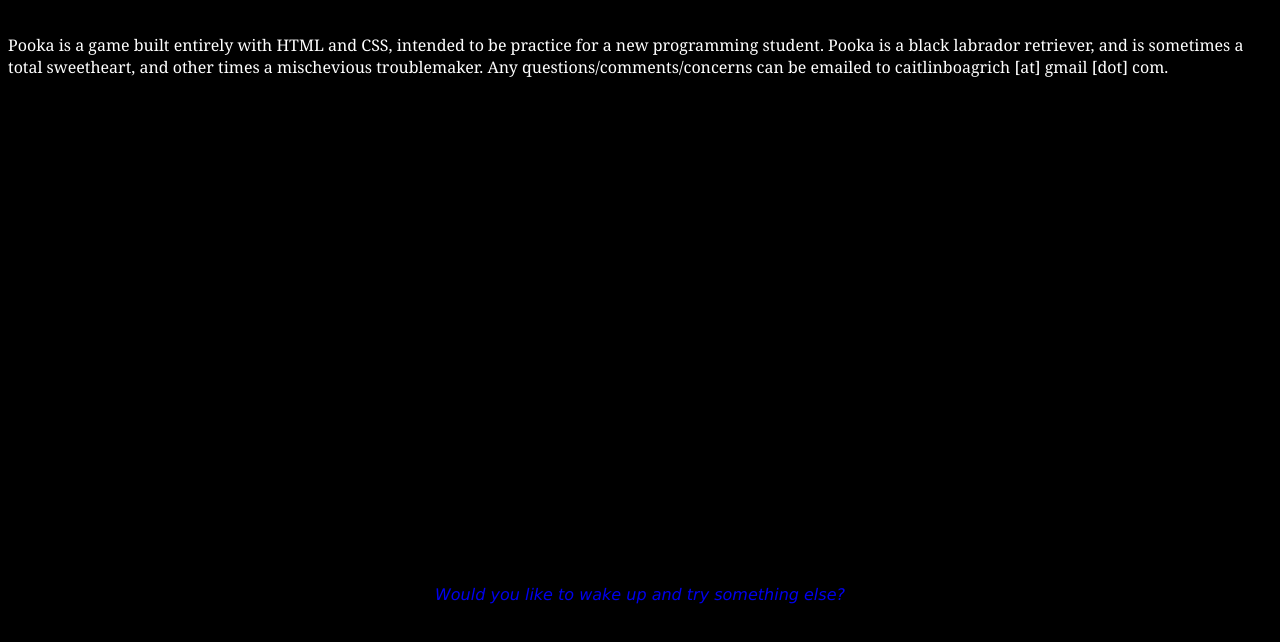
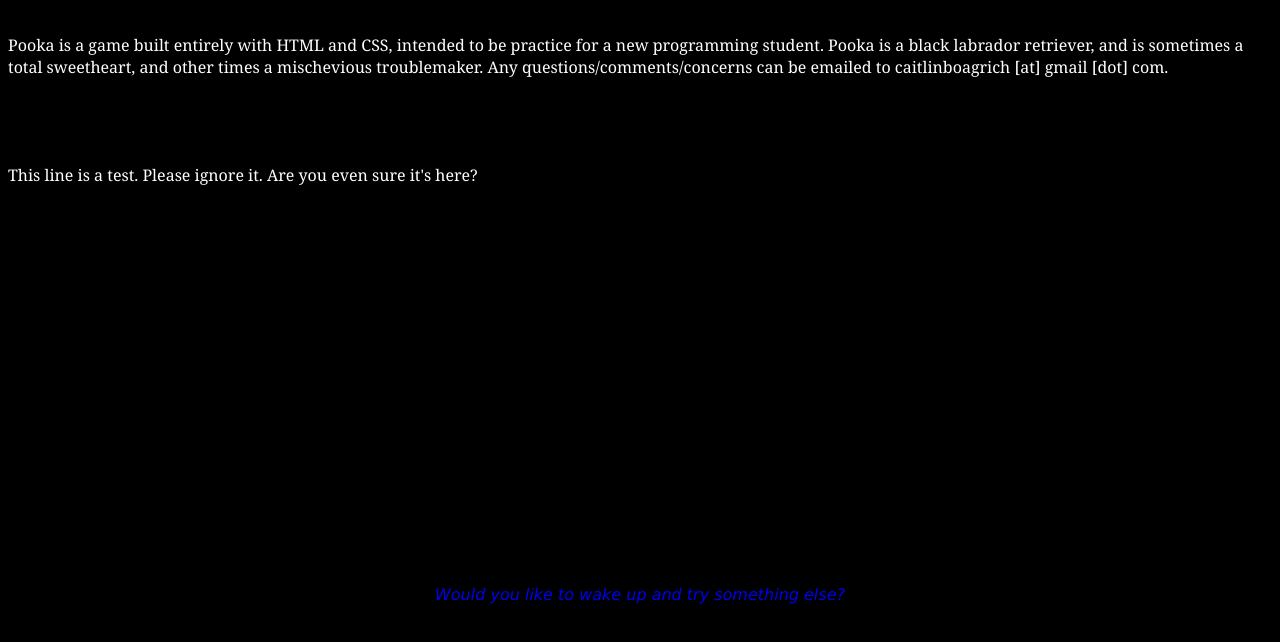
Before and after one commit to caitlin-rich/pookathegame, a plain HTML site: page backtosleep.html in a window 1280 px wide. Shown: the part 86-728 px from the top of the page. Drawn offline with Linux system fonts and the light colour scheme; a web font is replaced by a local one.

Commit message:
Update backtosleep.html

```diff
--- a/backtosleep.html
+++ b/backtosleep.html
@@ -8,5 +8,6 @@
     <br>
     <p id = "aboutme">Pooka is a game built entirely with HTML and CSS, intended to be practice for a new programming student. Pooka is a black labrador retriever, and is sometimes a total sweetheart, and other times a mischevious troublemaker. Any questions/comments/concerns can be emailed to caitlinboagrich [at] gmail [dot] com.</p>
     <br><br><br>
+    <p>This line is a test. Please ignore it. Are you even sure it's here?</p>
     <p><a class = "centerfit linkhome" href="./titlepage.html"><em>Would you like to wake up and try something else?</em></a></p>
 </body>
```
